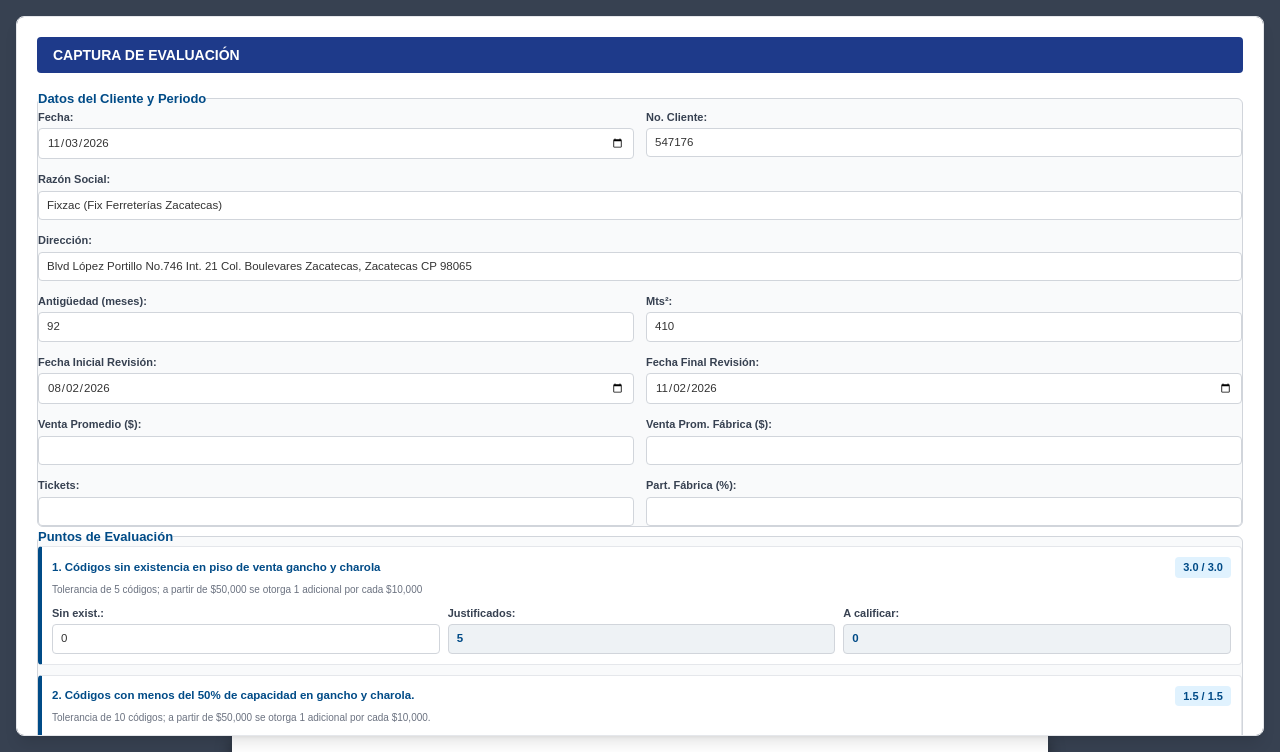
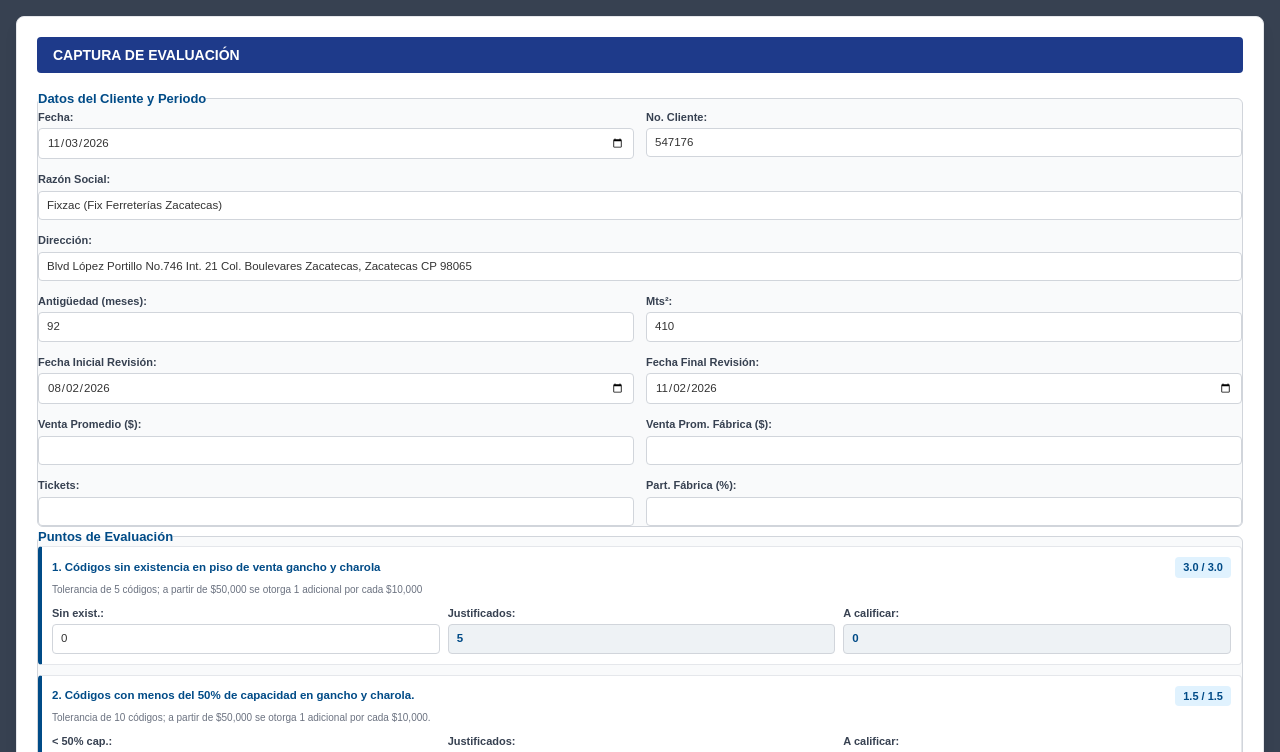
Before and after one commit to hector34152/FIX, a plain HTML site: page auditoria/index.html in a window 1280 px wide. Shown: the top 752 px of the page. Drawn offline with nearby package versions, Linux system fonts and the light colour scheme.

Commit message:
Remove max height restriction from form container

```diff
--- a/auditoria/index.html
+++ b/auditoria/index.html
@@ -306,7 +306,7 @@
 
     <!-- COLUMNA IZQUIERDA: FORMULARIO DE CAPTURA (NO IMPRIMIBLE) -->
     <section>
-      <div class="form-container p-5 shadow-lg border border-gray-200 sticky top-16 max-h-[calc(100vh-80px)] overflow-y-auto">
+      <div class="form-container p-5 shadow-lg border border-gray-200 sticky top-16 overflow-y-auto">
         <div class="bg-blue-900 text-white font-bold text-sm px-4 py-2 rounded mb-4 flex justify-between items-center">
           <span>CAPTURA DE EVALUACIÓN</span>
         </div>
```
